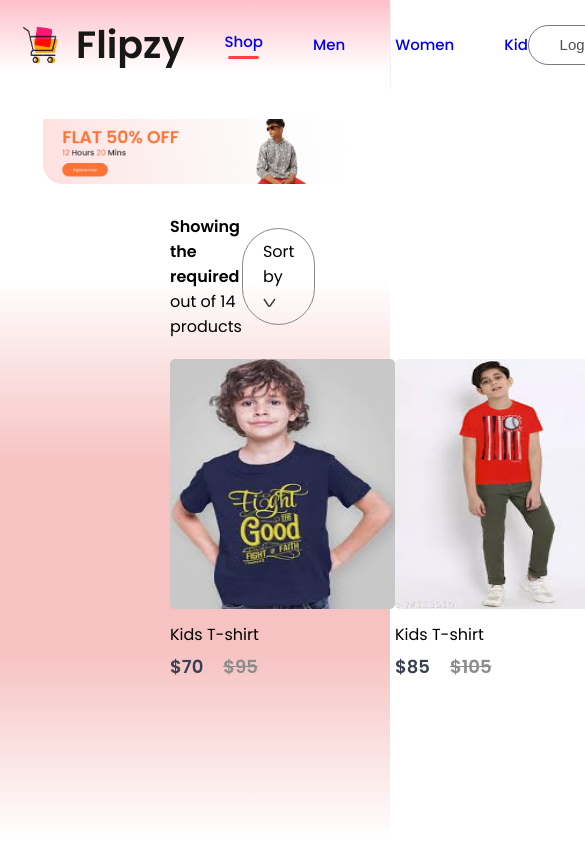
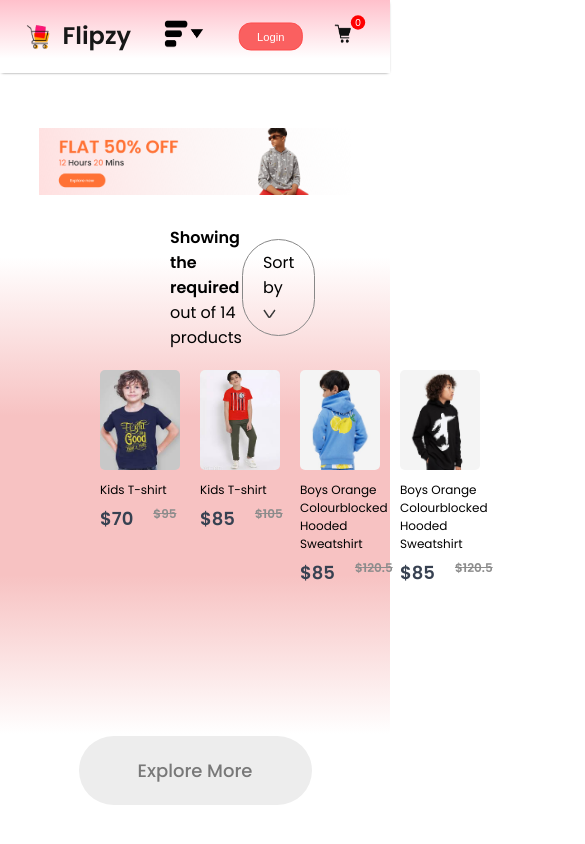
Before and after one commit to Bhavish2005/Flipzy, a React (Create React App) app: page /kids in a window 390 px wide. Shown: the top 844 px of the page, 585 px wide, since content can reach past the window. Built offline with nearby package versions, Linux system fonts and the light colour scheme; a web font is replaced by a local one.

Commit message:
making  the site resposive

```diff
--- a/src/components/Item/Item.css
+++ b/src/components/Item/Item.css
@@ -31,3 +31,57 @@ border-radius: 5px;
     transform: scale(1.05);
     transition: .6s;
 }
+@media (max-width:1280px) {
+    .item{
+        width: 180px;
+        font-size: 14px;
+    }
+    .item img{
+        width: 180px;
+    }
+    .item-price-old{
+        font-size: 14px;
+    }
+}
+@media(max-width:1024px)
+{
+    .item{
+ width: 130px;
+ font-size: 14px;
+    }
+    .item img{
+        width: 120px;
+        height: 150px;
+    }
+    .item-price-old{
+        font-size: 12px;
+    }
+}
+@media(max-width:800px)
+{
+    .item{
+ width: 110px;
+ font-size: 12px;
+
+    }
+    .item img{
+        width: 100px;
+        height: 140px;
+    }
+    .item-price-old{
+        font-size: 12px;
+    }
+}
+@media(max-width:500px)
+{
+    .item{
+ width: 100px;
+
+    }
+    .item img{
+
+        width: 80px;
+        height: 100px;
+    }
+
+}
--- a/src/components/navbar/Navbar.css
+++ b/src/components/navbar/Navbar.css
@@ -63,12 +63,12 @@
     width: 100px;
     height: 40px;
     outline:none;
-    border:1px solid #7a7a7a;
-    border-radius:20px;
-    color:#515151;
+    border:1px solid #ff4141;
+    border-radius:15px;
+    color:#fffdfd;
     font-size:15px;
     font-weight:500;
- background: white;
+ background: rgb(250, 96, 96);
  cursor: pointer;
 }
 .nav-login-cart button:active{
@@ -87,3 +87,109 @@
     font-size:14px;
     color:white;
 }
+.nav_dropdown{
+    display: none;
+}
+@media(max-width:1280px)
+{
+ .navbar{
+    padding: 12px 50px;
+ }
+ .logo{
+    width: 40px;
+    height: 40px;
+ }
+ .nav-logo p{
+    font-size:30px;
+}
+.nav-menu{
+    gap: 30px;
+    font-size: 16px;
+}
+.nav-login-cart{
+    gap: 30px;
+}
+.nav-login-cart button{
+    width: 90px;
+    height: 45px;
+    font-size: 16px;
+}
+.nav-cart-count{
+    margin-left: -40px;
+    font-size: 12px;
+}
+}
+@media(max-width:1024px)
+{
+    .navbar{
+        padding: 12px 30px;
+        }
+        .nav-menu{
+            gap: 25px;
+            font-size: 14px;
+
+        }
+        .nav-login-cart button{
+            width: 80px;
+            height: 35px;
+            font-size: 14px;
+
+        }
+        .nav-login-cart img{
+            width: 40px;
+            height: 50px;
+        }
+         .nav-cart-count{
+            width: 18px;
+            height: 18px;
+         }
+}
+@media(max-width:800px){
+    .navbar{
+        padding: 10px 0px;
+
+    }
+    .nav_dropdown{
+       display: block;
+       padding-top:10px;
+       width: 40px;
+       height: 30px;
+       transition: .5s;
+    }
+
+    .nav-menu{
+        display:none;
+        margin-top: 15px;
+        height: 70px;
+        width: 100%;
+        position: absolute;
+        background-color: white;
+        justify-content:center;
+        top:50px;
+
+
+    }
+    .nav-menu-visible{
+        display:flex;
+        background: transparent;
+    }
+    .nav_dropdown.open{
+        transform: scale(1.15);
+    }
+}
+@media(max-width:500px){
+    .navbar{
+        padding: 8px 0px;
+        gap: 0;
+    }
+    .nav-logo{
+        transform: scale(0.8);
+    }
+    .nav-menu{
+        height: 70px;
+        top: 50px;
+    }
+    .nav-login-cart{
+        transform: scale(.8);
+    }
+}
--- a/src/components/navbar/navbar.jsx
+++ b/src/components/navbar/navbar.jsx
@@ -1,20 +1,28 @@
-import React, { useContext, useState } from 'react'
+import React, { useContext, useRef, useState } from 'react'
 import './Navbar.css'
 import logo_big from '../assests/logo_big.png'
 import cart_icon from '../assests/cart_icon-removebg-preview.png'
 import { Link } from 'react-router-dom'
 import { ShopContext } from '../../context/ShopContext'
+import navdropdown from '../assests/navdropdown.png'
 
 const Navbar=()=>{
     const [menu,setMenu]= useState("shop");
     const {getTotalCartItems}=useContext(ShopContext);
+    const menuRef=useRef();
+
+    const dropdown_toggle=(e)=>{
+        menuRef.current.classList.toggle('nav-menu-visible')
+        e.target.classList.toggle('open');
+    }
     return(
     <div className='navbar'>
         <div className='nav-logo'>
             <img class="logo" src={logo_big} alt="" />
             <p>Flipzy</p>
         </div>
-<ul className="nav-menu">
+        <img className='nav_dropdown' onClick={dropdown_toggle} src={navdropdown} alt="" />
+<ul  ref={menuRef}className="nav-menu">
     <li onClick={()=>{setMenu("shop")}}><Link   style={{textDecoration: 'none'}} to='/'>Shop</Link>{menu==="shop"?<hr/>:<></>} </li>
     <li onClick={()=>{setMenu("Men")}}><Link    style={{textDecoration: 'none'}} to='/mens'>Men</Link>{menu==="Men"?<hr/>:<></>} </li>
     <li onClick={()=>{setMenu("Women")}}><Link  style={{textDecoration: 'none'}} to='/womens'>Women</Link>{menu==="Women"?<hr/>:<></>} </li>
--- a/src/pages/CSS/ShopCategory.css
+++ b/src/pages/CSS/ShopCategory.css
@@ -6,7 +6,7 @@
     margin:  auto;
     padding-top: 30px;
     width: 78%;
-    border-radius: 20px;
+
 }
 .shopcategory-indexSort{
    padding-top: 30px;
@@ -26,7 +26,7 @@
 
 }
 .shopcategory-products{
-    margin: 20px 170px ;
+    margin: 20px 150px ;
     display: grid;
     grid-template-columns: 1fr 1fr 1fr 1fr;
     row-gap: 80px;
@@ -44,3 +44,14 @@
     font-size: 18px;
     font-weight: 500;
 }
+@media(max-width:800px)
+{
+    .shopcategory-banner{
+        margin-top: 25px;
+        align-items: center;
+        width: 80%;
+    }
+    .shopcategory-products{
+        margin-left: 100px;
+    }
+}
```
Also changed, not shown: src/components/assests/navdropdown.png (added).
